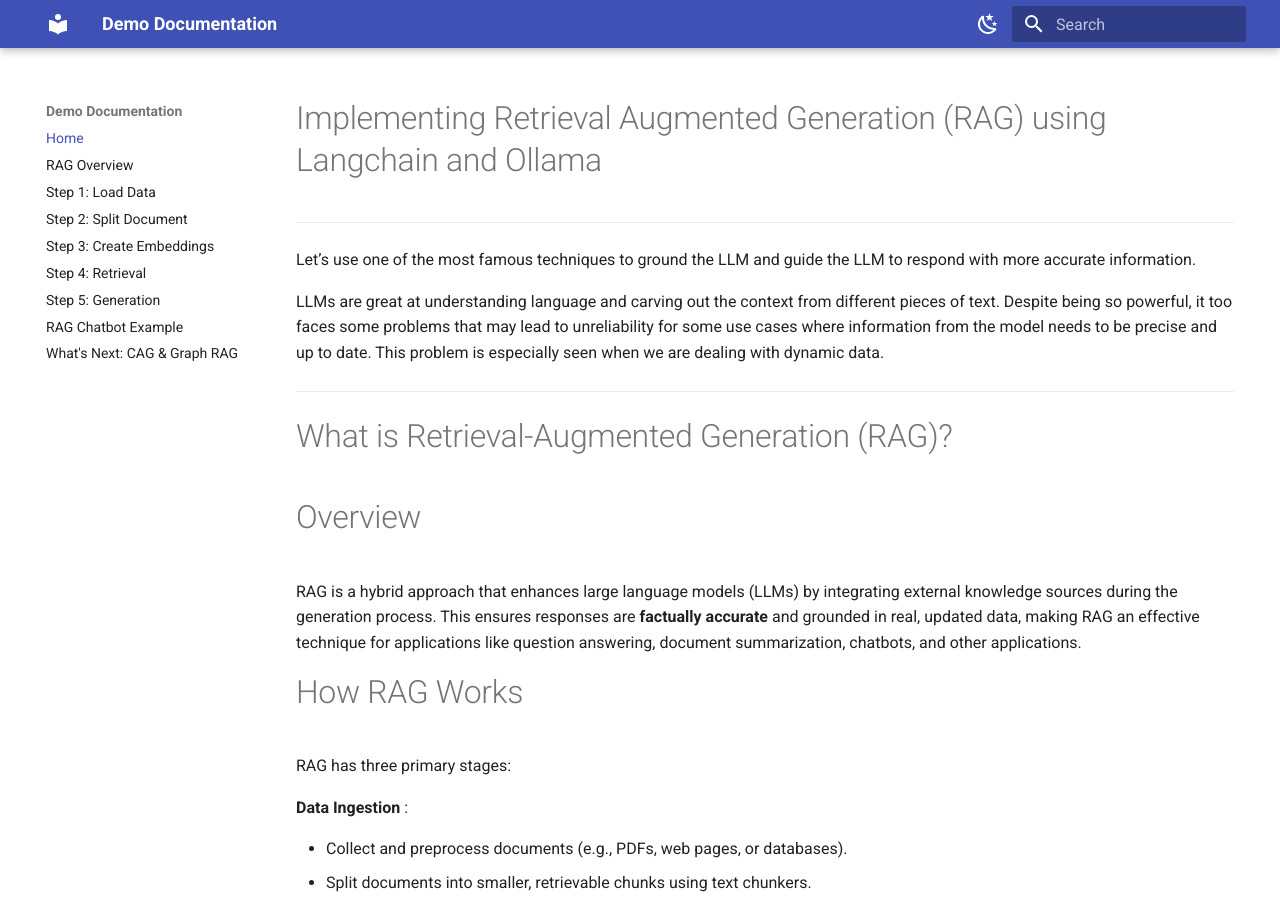
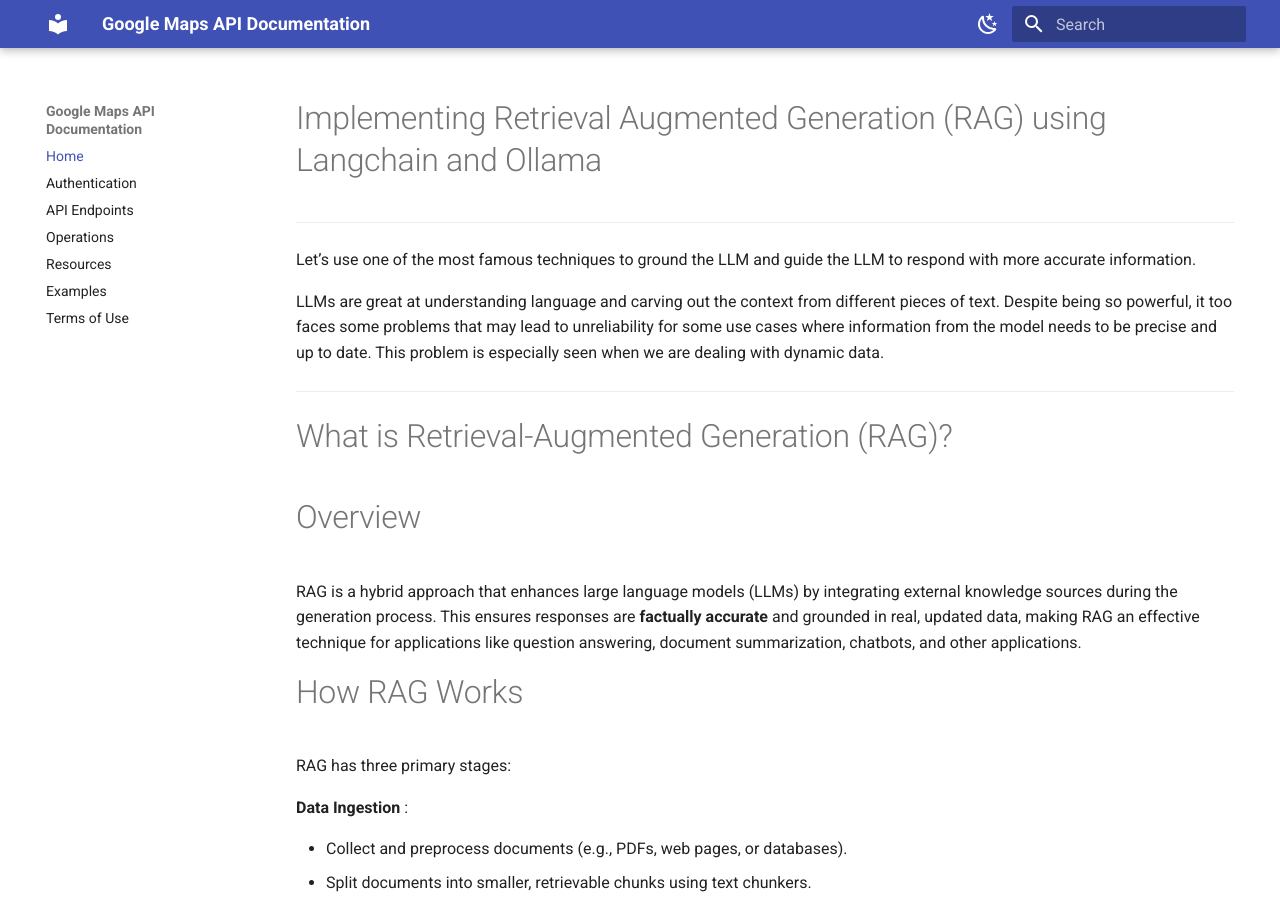
Before and after one commit to ambernegi/Documentation, an MkDocs documentation site: the page built from docs/index.md, in a window 1280 px wide and 900 px high. Built offline with MkDocs 1.6.1 and Material for MkDocs 9.7.7, drawn with Linux system fonts in a browser that asks for light colours.

Commit message:
Update mkdocs.yml

```diff
--- a/mkdocs.yml
+++ b/mkdocs.yml
@@ -1,15 +1,13 @@
-site_name: Demo Documentation
+site_name: Google Maps API Documentation
 site_url: https://localhost:8000/
 nav:
   - Home: index.md
-  - "RAG Overview": rag-overview.md
-  - "Step 1: Load Data": rag-step1-load-data.md
-  - "Step 2: Split Document": rag-step2-split-document.md
-  - "Step 3: Create Embeddings": rag-step3-create-embeddings.md
-  - "Step 4: Retrieval": rag-step4-retrieval.md
-  - "Step 5: Generation": rag-step5-generation.md
-  - "RAG Chatbot Example": rag-chatbot-example.md
-  - "What's Next: CAG & Graph RAG": whats-next-cag-graph-rag.md
+  - "Authentication": authentication.md
+  - "API Endpoints": endpoints.md
+  - "Operations": operations.md
+  - "Resources": resources.md
+  - "Examples": examples.md
+  - "Terms of Use": terms-of-use.md
 theme:
   name: material
   palette:
@@ -43,10 +41,10 @@
 extra:
   announcement:
     type: info
-    text: "✨ Welcome! Explore our new, user-friendly documentation portal."
+    text: "Explore our comprehensive Google Maps API documentation."
 
   footer:
-    copyright: "© 2025 Demo Portal. All rights reserved."
+    copyright: "© 2024 Google Maps API Documentation. All rights reserved."
   extra_css:
     - assets/custom-tiles.css
 plugins:
```
